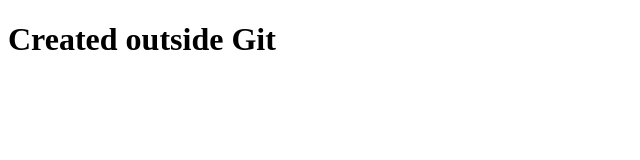
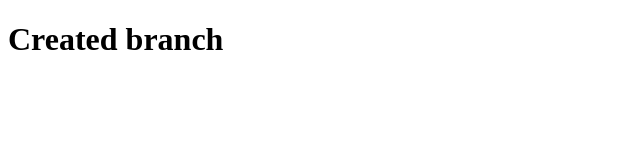
Before and after one commit to rahulpenubala/SecondRepo, a plain HTML site: page index.html in a window 1280 px wide. Shown: the whole page, without its empty margins (0-640 px from the left). Drawn offline with Linux system fonts and the light colour scheme.

Commit message:
added brach

```diff
--- a/index.html
+++ b/index.html
@@ -7,6 +7,6 @@
     <title>Document</title>
 </head>
 <body>
-    <h1>Created outside Git</h1>
+    <h1>Created branch </h1>
 </body>
 </html>
```
